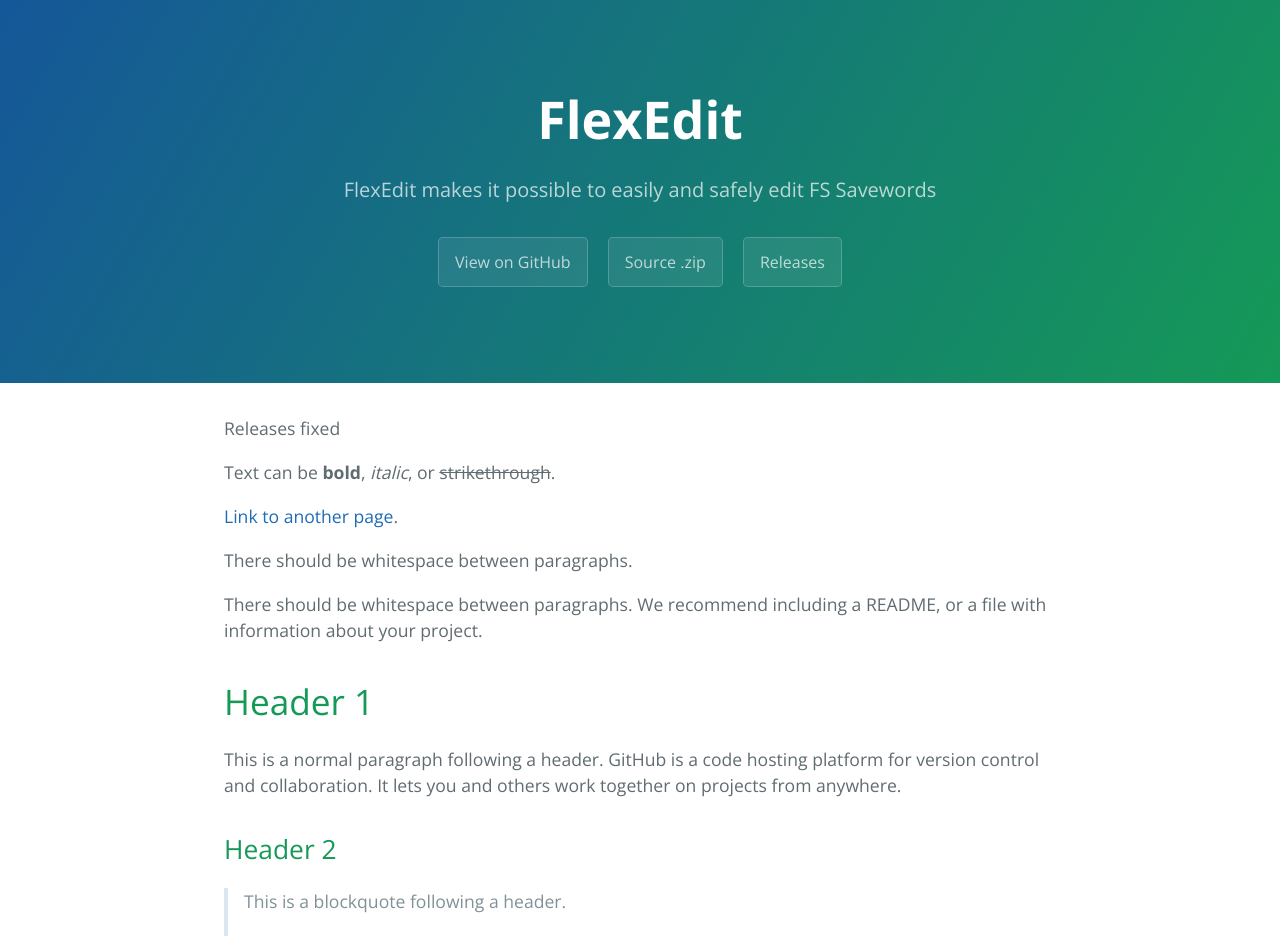
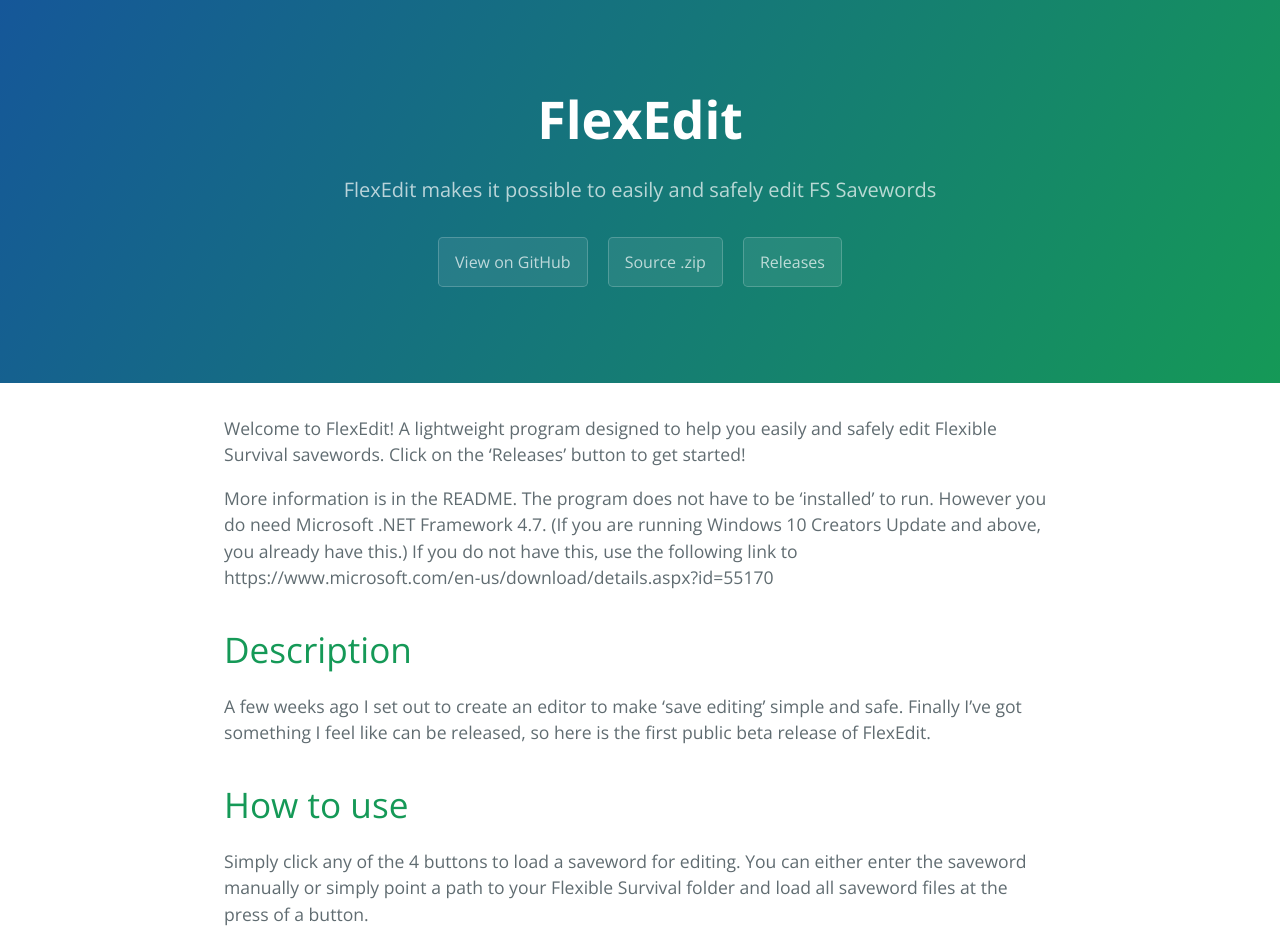
Before and after one commit to executaball/FlexEdit, a Jekyll site: the page built from docs/index.md, in a window 1280 px wide and 1400 px high. Shown: the top 936 px of the window. Built offline with Jekyll 4.4.1, drawn with Linux system fonts in a browser that asks for light colours; our own code applies the rules of GitHub Pages for plain Markdown files; some of the changed text lies outside the part shown.

Commit message:
Update index.md

````diff
--- a/docs/index.md
+++ b/docs/index.md
@@ -1,125 +1,49 @@
----
-layout: default
----
+Welcome to FlexEdit! A lightweight program designed to help you easily and safely edit Flexible Survival savewords. Click on the 'Releases' button to get started!
 
-Releases fixed
+More information is in the README. The program does not have to be 'installed' to run. However you do need Microsoft .NET Framework 4.7. (If you are running Windows 10 Creators Update and above, you already have this.) If you do not have this, use the following link to https://www.microsoft.com/en-us/download/details.aspx?id=55170
 
-Text can be **bold**, _italic_, or ~~strikethrough~~.
+# [](#Description)Description
+A few weeks ago I set out to create an editor to make 'save editing' simple and safe. Finally I've got something I feel like can be released, so here is the first public beta release of FlexEdit.
 
-[Link to another page](another-page).
+# [](#How_to_use)How to use
+Simply click any of the 4 buttons to load a saveword for editing. You can either enter the saveword manually or simply point a path to your Flexible Survival folder and load all saveword files at the press of a button.
 
-There should be whitespace between paragraphs.
+Simply navigate using the tabs on the side to edit all aspects of the saveword. Raw edits directly edit game variables in the saveword, [u]please note that this is not recommended unless you are a developer that knows what you're doing. Changing values here can easily break story lines and result in you having to restart your story. Variable naming is kind of weird in FS, I seriously don't recommend this unless you really know what you are doing.[/u]
 
-There should be whitespace between paragraphs. We recommend including a README, or a file with information about your project.
+Regardless of how you imported a saveword, you can choose to either export using the old copy & paste method, or directly write to the files [b](! Please backup your files before doing this !)[/b]
 
-# [](#header-1)Header 1
+# [](#Screenshots)Screenshots
 
-This is a normal paragraph following a header. GitHub is a code hosting platform for version control and collaboration. It lets you and others work together on projects from anywhere.
+![](http://i.imgur.com/QBhoP4K.jpg)
+![](http://i.imgur.com/pqeHWjy.jpg)
+![](http://i.imgur.com/7kcEsih.jpg)
+![](http://i.imgur.com/7N0Lvde.jpg)
+![](http://i.imgur.com/0TVcxbm.jpg)
+![](http://i.imgur.com/Vkfkbib.jpg)
+![](http://i.imgur.com/AfjqT99.jpg)
+![](http://i.imgur.com/uMRaY3W.jpg)
 
-## [](#header-2)Header 2
+# [](#Changelog)Changelog
 
-> This is a blockquote following a header.
->
-> When something is important enough, you do it even if the odds are not in your favor.
+>5/28/2017 - v2.0.16 beta -> Fixed a potential bug that blocked app startup, preparations for autoupdater (not yet included)
 
-### [](#header-3)Header 3
+>5/28/2017 - v2.0.15 beta -> Rewritten code in preparation for update system, icon and ui changes, revamped annotation system, numerous bug fixes.
 
-```js
-// Javascript code with syntax highlighting.
-var fun = function lang(l) {
-  dateformat.i18n = require('./lang/' + l)
-  return true;
-}
-```
+>5/21/2017 - v2.0.14 beta -> Major UI overhaul, file save/load system, many other additions
 
-```ruby
-# Ruby code with syntax highlighting
-GitHubPages::Dependencies.gems.each do |gem, version|
-  s.add_dependency(gem, "= #{version}")
-end
-```
+>5/11/2017 - v1.0.7 alpha -> HOTFIX build. Fixed major issue of crashing when clicking export button with an empty database (saveword not loaded). Improved general error handling as well. Using official microsoft API now. Still wouldn't call error handling 'robust' though.
 
-#### [](#header-4)Header 4
-
-*   This is an unordered list following a header.
-*   This is an unordered list following a header.
-*   This is an unordered list following a header.
-
-##### [](#header-5)Header 5
-
-1.  This is an ordered list following a header.
-2.  This is an ordered list following a header.
-3.  This is an ordered list following a header.
-
-###### [](#header-6)Header 6
-
-| head1        | head two          | three |
-|:-------------|:------------------|:------|
-| ok           | good swedish fish | nice  |
-| out of stock | good and plenty   | nice  |
-| ok           | good `oreos`      | hmm   |
-| ok           | good `zoute` drop | yumm  |
-
-### There's a horizontal rule below this.
-
-* * *
-
-### Here is an unordered list:
-
-*   Item foo
-*   Item bar
-*   Item baz
-*   Item zip
-
-### And an ordered list:
-
-1.  Item one
-1.  Item two
-1.  Item three
-1.  Item four
-
-### And a nested list:
-
-- level 1 item
-  - level 2 item
-  - level 2 item
-    - level 3 item
-    - level 3 item
-- level 1 item
-  - level 2 item
-  - level 2 item
-  - level 2 item
-- level 1 item
-  - level 2 item
-  - level 2 item
-- level 1 item
-
-### Small image
-
-![](https://assets-cdn.github.com/images/icons/emoji/octocat.png)
-
-### Large image
-
-![](https://guides.github.com/activities/hello-world/branching.png)
+>5/10/2017 - v1.0.6 alpha -> First prerelease public build, major framework complete but major functions missing. Demonstration build only. Advise against using.
 
 
-### Definition lists can be used with HTML syntax.
+# [](#To-Do)To-Do
+FlexEdit is very much in beta and many features are incomplete. Below are the to-do for future updates
+* Complete annotations of raw edits
+* Auto updater
+* Saveword versioning integration for future updates
+* More robust error handling
+* Database enhancements
+* Better search function
 
-<dl>
-<dt>Name</dt>
-<dd>Godzilla</dd>
-<dt>Born</dt>
-<dd>1952</dd>
-<dt>Birthplace</dt>
-<dd>Japan</dd>
-<dt>Color</dt>
-<dd>Green</dd>
-</dl>
 
-```
-Long, single-line code blocks should not wrap. They should horizontally scroll if they are too long. This line should be long enough to demonstrate this.
-```
-
-```
-The final element.
-```
+### Please leave a comment to let me know what you think! Even if you did not download the program! You can reach with a PM or email 'executaball@yahoo.com' for faster response! If you decide to get it and encounter a problem, I will try to assist you in every way possible! Please send me a message!
````
